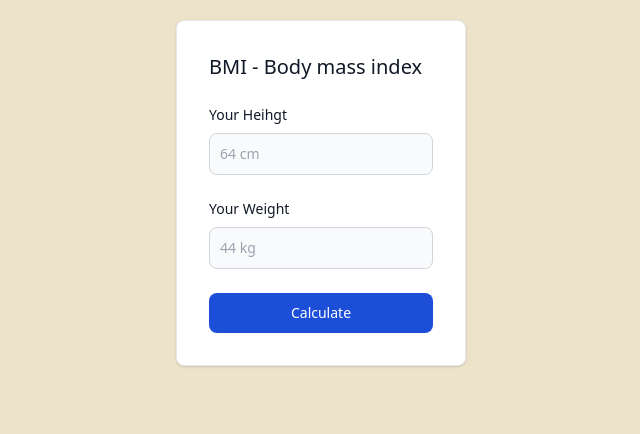
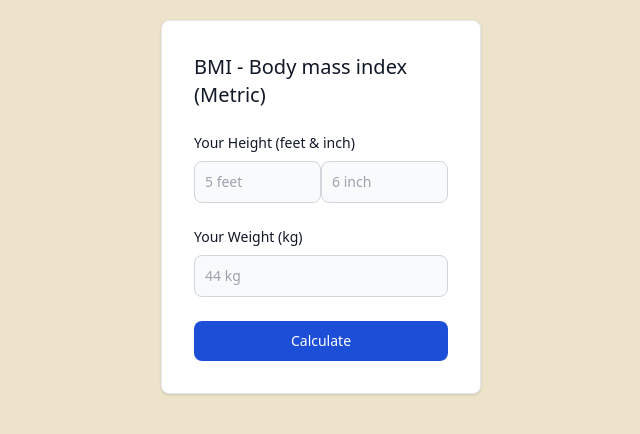
Before and after one commit to rakib00-dev/react-bmi-00, a React (Vite) app: page / in a window 1280 px wide. Shown: the top 434 px of the page, without its empty margins (319-959 px from the left). Built offline with nearby package versions, Linux system fonts and the light colour scheme.

Commit message:
updated the input and card component

```diff
--- a/src/Components/Card.jsx
+++ b/src/Components/Card.jsx
@@ -1,37 +1,47 @@
 const Card = () => {
   return (
-    <div className="w-full max-w-sm p-4 py-10 bg-white border border-gray-200 rounded-lg shadow sm:p-6 md:p-8 dark:bg-gray-800 dark:border-gray-700">
+    <div className="w-[20rem] h-fit p-4 py-10 bg-white border border-gray-200 rounded-lg shadow sm:p-6 md:p-8 dark:bg-gray-800 dark:border-gray-700">
       <form className="space-y-6" action="#">
         <h5 className="text-xl font-medium text-gray-900 dark:text-white">
-          BMI - Body mass index
+          BMI - Body mass index (Metric)
         </h5>
         <div>
           <label
-            for="email"
+            for="number"
             className="block mb-2 text-sm font-medium text-gray-900 dark:text-white"
           >
-            Your Heihgt
+            Your Height (feet & inch)
           </label>
-          <input
-            type="email"
-            name="email"
-            id="email"
-            className="bg-gray-50 border border-gray-300 text-gray-900 text-sm rounded-lg focus:ring-blue-500 focus:border-blue-500 block w-full p-2.5 dark:bg-gray-600 dark:border-gray-500 dark:placeholder-gray-400 dark:text-white"
-            placeholder="64 cm"
-            required
-          />
+          <span className="flex">
+            <input
+              type="number"
+              name="number"
+              id="number"
+              className="bg-gray-50 border w-1/2 border-gray-300 text-gray-900 text-sm rounded-lg focus:ring-blue-500 focus:border-blue-500 block p-2.5 dark:bg-gray-600 dark:border-gray-500 dark:placeholder-gray-400 dark:text-white"
+              placeholder="5 feet"
+              required
+            />
+            <input
+              type="number"
+              name="number"
+              id="number"
+              className="bg-gray-50 border border-gray-300 text-gray-900 text-sm rounded-lg focus:ring-blue-500 focus:border-blue-500 block w-1/2 p-2.5 dark:bg-gray-600 dark:border-gray-500 dark:placeholder-gray-400 dark:text-white"
+              placeholder="6 inch"
+              required
+            />
+          </span>
         </div>
         <div>
           <label
-            for="password"
+            for="number"
             className="block mb-2 text-sm font-medium text-gray-900 dark:text-white"
           >
-            Your Weight
+            Your Weight (kg)
           </label>
           <input
-            type="password"
-            name="password"
-            id="password"
+            type="number"
+            name="number"
+            id="number"
             placeholder="44 kg"
             className="bg-gray-50 border border-gray-300 text-gray-900 text-sm rounded-lg focus:ring-blue-500 focus:border-blue-500 block w-full p-2.5 dark:bg-gray-600 dark:border-gray-500 dark:placeholder-gray-400 dark:text-white"
             required
```
